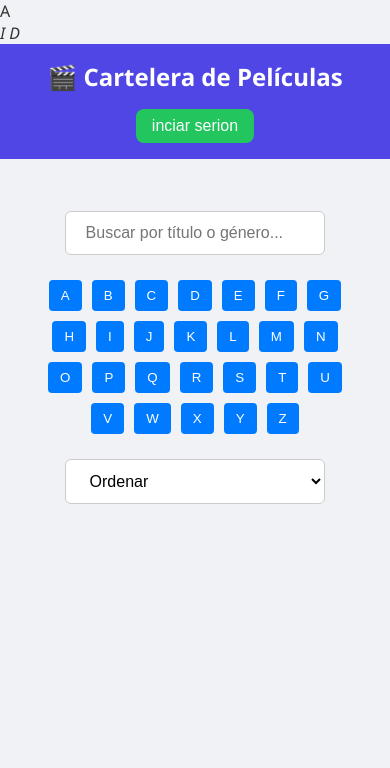
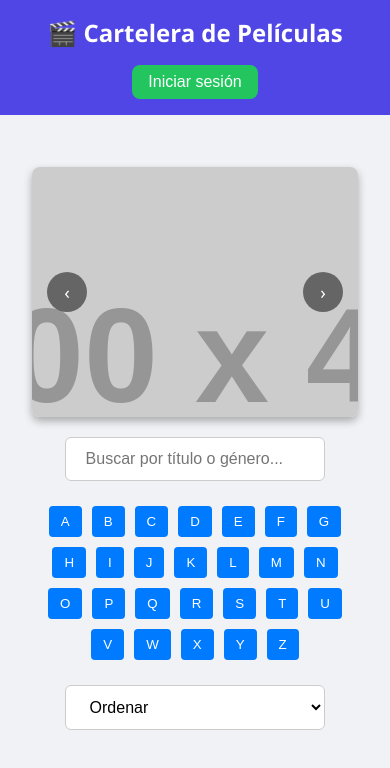
Before and after one commit to BRANDON-VILLANUEVA137/Administracion_de_cine, a website: page views/Admin/peliculas.html in a window 390 px wide. Drawn offline with Linux system fonts and the light colour scheme; no server answers; placeholder pictures from the web are drawn by us.

Commit message:
agregue carrusel pero sin fotos

```diff
--- a/public/css/style.css
+++ b/public/css/style.css
@@ -44,24 +44,87 @@ header button:hover {
   background: #16a34a;
 }
 
-.filtro-letras {
-  margin: 20px 0;
-  text-align: center;
+/* --- Carrusel de Películas --- */
+.carrusel {
+  position: relative;
+  width: 100%;
+  max-width: 1200px;
+  margin: 2rem auto;
+  overflow: hidden;
+  border-radius: 12px;
+  box-shadow: 0 10px 20px rgba(0,0,0,0.2);
 }
 
-.filtro-letras button {
-  margin: 5px;
-  padding: 8px 12px;
-  border: none;
-  background-color: #007bff;
-  color: white;
-  cursor: pointer;
-  border-radius: 4px;
-  transition: background-color 0.3s;
+.carrusel-items {
+  display: flex;
+  transition: transform 0.5s ease-in-out;
+  height: 500px;
 }
 
-.filtro-letras button:hover {
-  background-color: #0056b3;
+.itemCarrusel {
+  min-width: 100%;
+  position: relative;
+}
+
+.tarjetaCarrusel {
+  width: 100%;
+  height: 100%;
+  background-size: cover;
+  background-position: center;
+  background-repeat: no-repeat;
+}
+
+.flechasCarrusel {
+  position: absolute;
+  top: 50%;
+  width: 100%;
+  display: flex;
+  justify-content: space-between;
+  transform: translateY(-50%);
+  padding: 0 20px;
+}
+
+.flechasCarrusel i {
+  background-color: rgba(79, 70, 229, 0.7);
+  color: white;
+  border: none;
+  padding: 15px;
+  cursor: pointer;
+  font-size: 24px;
+  border-radius: 50%;
+  display: flex;
+  align-items: center;
+  justify-content: center;
+  width: 50px;
+  height: 50px;
+  transition: all 0.3s;
+  font-style: normal;
+}
+
+.flechasCarrusel i:hover {
+  background-color: rgba(79, 70, 229, 0.9);
+  transform: scale(1.1);
+}
+
+/* Animación automática del carrusel */
+.carrusel-items {
+  animation: slide 25s infinite;
+}
+
+.carrusel:hover .carrusel-items {
+  animation-play-state: paused;
+}
+
+@keyframes slide {
+  0% { transform: translateX(0); }
+  20% { transform: translateX(0); }
+  25% { transform: translateX(-100%); }
+  45% { transform: translateX(-100%); }
+  50% { transform: translateX(-200%); }
+  70% { transform: translateX(-200%); }
+  75% { transform: translateX(-300%); }
+  95% { transform: translateX(-300%); }
+  100% { transform: translateX(0); }
 }
 
 /* --- Barra de Búsqueda --- */
@@ -87,6 +150,27 @@ header button:hover {
   border: 1px solid #ccc;
   border-radius: 6px;
   background-color: white;
+}
+
+/* Filtro de letras */
+.filtro-letras {
+  margin: 20px 0;
+  text-align: center;
+}
+
+.filtro-letras button {
+  margin: 5px;
+  padding: 8px 12px;
+  border: none;
+  background-color: #007bff;
+  color: white;
+  cursor: pointer;
+  border-radius: 4px;
+  transition: background-color 0.3s;
+}
+
+.filtro-letras button:hover {
+  background-color: #0056b3;
 }
 
 /* Main */
@@ -174,11 +258,18 @@ main {
   flex-direction: column;
   align-items: center;
   text-align: center;
+  transition: transform 0.3s, box-shadow 0.3s;
+}
+
+.pelicula:hover {
+  transform: translateY(-5px);
+  box-shadow: 0 10px 20px rgba(0,0,0,0.15);
 }
 
 .pelicula img {
   width: 100%;
-  height: auto;
+  height: 350px;
+  object-fit: cover;
   border-radius: 8px;
   margin-bottom: 1rem;
 }
@@ -218,14 +309,64 @@ main {
   background: #ef4444;
 }
 
-/* Responsive para móviles */
-@media (max-width: 600px) {
+/* Responsive Design */
+@media (max-width: 1024px) {
+  .carrusel {
+    height: 400px;
+  }
+
+  .carrusel-items {
+    height: 400px;
+  }
+}
+
+@media (max-width: 768px) {
   header {
     flex-direction: column;
     gap: 1rem;
+    text-align: center;
   }
 
   header h1 {
     font-size: 1.5rem;
   }
+
+  .carrusel {
+    height: 350px;
+    border-radius: 8px;
+  }
+
+  .carrusel-items {
+    height: 350px;
+  }
+
+  .flechasCarrusel i {
+    width: 40px;
+    height: 40px;
+    font-size: 20px;
+    padding: 10px;
+  }
+
+  .pelicula img {
+    height: 300px;
+  }
 }
+
+@media (max-width: 480px) {
+  .carrusel {
+    height: 250px;
+    margin: 1rem auto;
+  }
+
+  .carrusel-items {
+    height: 250px;
+  }
+
+  #peliculas {
+    grid-template-columns: 1fr;
+  }
+
+  .pelicula img {
+    height: 250px;
+  }
+}
--- a/views/Admin/peliculas.html
+++ b/views/Admin/peliculas.html
@@ -5,24 +5,126 @@
   <meta name="viewport" content="width=device-width, initial-scale=1">
   <title>Gestión de Películas 🎬</title>
   <link rel="stylesheet" href="/public/css/style.css">
+  <style>
+    /* Estilos del carrusel */
+    .carrusel {
+      position: relative;
+      width: 100%;
+      max-width: 1000px;
+      margin: 20px auto;
+      overflow: hidden;
+      box-shadow: 0 4px 8px rgba(0, 0, 0, 0.3);
+      border-radius: 8px;
+    }
+
+    .carrusel-items {
+      display: flex;
+      transition: transform 0.5s ease-in-out;
+      width: 100%;
+    }
+
+    .itemCarrusel {
+      min-width: 100%;
+      box-sizing: border-box;
+      position: relative;
+    }
+
+    .tarjetaCarrusel {
+      width: 100%;
+      height: 400px;
+      background-size: cover;
+      background-position: center;
+    }
+
+    .flechasCarrusel {
+      position: absolute;
+      top: 50%;
+      width: 100%;
+      display: flex;
+      justify-content: space-between;
+      transform: translateY(-50%);
+      padding: 0 15px;
+      box-sizing: border-box;
+    }
+
+    .flechasCarrusel i {
+      background-color: rgba(0, 0, 0, 0.5);
+      color: white;
+      border: none;
+      padding: 10px 15px;
+      cursor: pointer;
+      font-size: 18px;
+      transition: background-color 0.3s;
+      font-style: normal;
+      border-radius: 50%;
+      width: 40px;
+      height: 40px;
+      display: flex;
+      align-items: center;
+      justify-content: center;
+    }
+
+    .flechasCarrusel i:hover {
+      background-color: rgba(0, 0, 0, 0.8);
+    }
+
+    /* Animación automática */
+    .carrusel-items {
+      animation: slide 20s infinite;
+    }
+
+    .carrusel:hover .carrusel-items {
+      animation-play-state: paused;
+    }
+
+    @keyframes slide {
+      0% { transform: translateX(0); }
+      20% { transform: translateX(0); }
+      25% { transform: translateX(-100%); }
+      45% { transform: translateX(-100%); }
+      50% { transform: translateX(-200%); }
+      70% { transform: translateX(-200%); }
+      75% { transform: translateX(-300%); }
+      95% { transform: translateX(-300%); }
+      100% { transform: translateX(0); }
+    }
+  </style>
 </head>
 <body>
-    <div class="itemCarrusel">
-    <div class="tarjetaCarrusel"></div>
-    A
-    <div class="flechasCarrusel">
-        <i>I</i>
-        <i>D</i>
-    </div>
-    </div>
   <header>
     <h1>🎬 Cartelera de Películas</h1>
-    <button id="btnAgregar">inciar serion</button>
+    <button id="btnAgregar">Iniciar sesión</button>
   </header>
 
   <main>
+    <!-- Carrusel de películas destacadas -->
+    <div class="carrusel">
+      <div class="carrusel-items">
+        <div class="itemCarrusel">
+          <div class="tarjetaCarrusel" style="background-image: url('https://via.placeholder.com/1000x400?text=Estreno+1');"></div>
+          <div class="flechasCarrusel">
+            <i>‹</i>
+            <i>›</i>
+          </div>
+        </div>
+        <div class="itemCarrusel">
+          <div class="tarjetaCarrusel" style="background-image: url('https://via.placeholder.com/1000x400?text=Estreno+2');"></div>
+          <div class="flechasCarrusel">
+            <i>‹</i>
+            <i>›</i>
+          </div>
+        </div>
+        <div class="itemCarrusel">
+          <div class="tarjetaCarrusel" style="background-image: url('https://via.placeholder.com/1000x400?text=Estreno+3');"></div>
+          <div class="flechasCarrusel">
+            <i>‹</i>
+            <i>›</i>
+          </div>
+        </div>
+      </div>
+    </div>
 
-
+    <!-- Barra de búsqueda y filtros -->
     <input type="text" id="searchInput" placeholder="Buscar por título o género...">
     <div id="filtroLetras" class="filtro-letras"></div>
 
@@ -32,7 +134,7 @@
       <option value="za">Z-A</option>
     </select>
 
-
+    <!-- Listado de películas -->
     <section id="peliculas"></section>
   </main>
 
```
